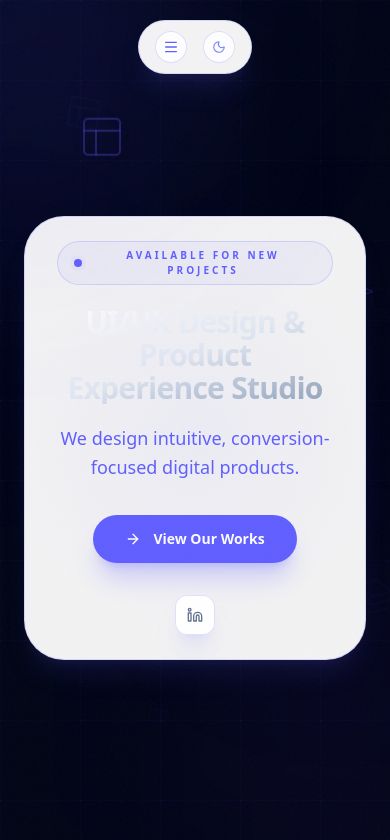
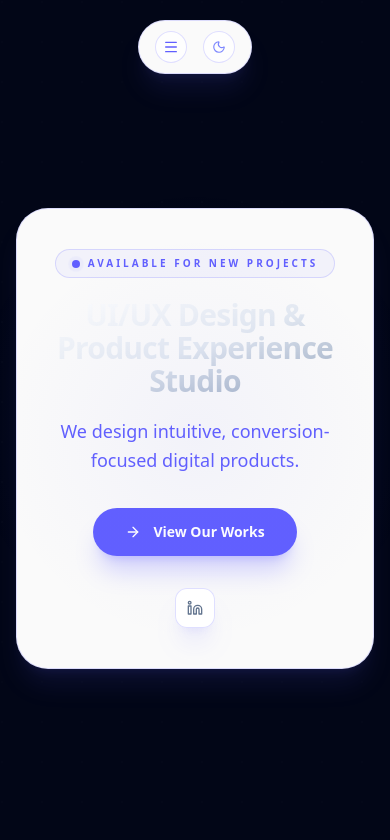
Before and after one commit to naveensajaltech/Naveen-Portfolio-UI-UX-Designer, a React (Vite) app: page / in a window 390 px wide. Shown: the top 840 px of the page. Built offline with nearby package versions, Linux system fonts and the light colour scheme; a web font is replaced by a local one.

Commit message:
feat: Conditionally render background elements on mobile
Disables background noise and floating design elements on mobile devices to improve performance. Also adjusts CSS for better scroll behavior and performance on smaller screens.

```diff
--- a/src/App.tsx
+++ b/src/App.tsx
@@ -695,10 +695,12 @@ export default function App() {
   return (
     <div className={`relative min-h-screen w-full transition-colors duration-700 font-sans ${isDarkMode ? 'bg-navy-950 text-slate-200' : 'bg-slate-50 text-slate-900'}`}>
       {/* Background Elements */}
-      <div className="noise" />
+      {!isMobile && <div className="noise" />}
       <div className="grid-bg fixed inset-0 z-0 opacity-20" />
 
       {/* Floating Micro Design Elements */}
+      {!isMobile && (
+        <>
           <FloatingIcon icon={Layout} delay={0} x="12%" y="15%" size={40} duration={15} />
           <FloatingIcon icon={Type} delay={2} x="85%" y="12%" size={32} duration={18} />
           <FloatingIcon icon={MousePointer2} delay={4} x="8%" y="65%" size={28} duration={14} />
@@ -712,8 +714,11 @@ export default function App() {
           <FloatingIcon icon={Figma} delay={4.5} x="65%" y="88%" size={32} duration={21} />
           <FloatingIcon icon={Network} delay={1} x="18%" y="45%" size={24} duration={15} />
           <FloatingIcon icon={User} delay={2.5} x="55%" y="25%" size={22} duration={19} />
+        </>
+      )}
 
       {/* Additional Subtle Background Animations */}
+      {!isMobile && (
         <div className="fixed inset-0 pointer-events-none overflow-hidden z-0">
           {[...Array(15)].map((_, i) => (
             <motion.div
@@ -756,6 +761,7 @@ export default function App() {
             className="absolute bottom-1/4 right-1/4 w-[600px] h-[600px] bg-purple-600/10 rounded-full blur-[150px]"
           />
         </div>
+      )}
 
       {/* Radial Glow */}
       <div
@@ -768,6 +774,7 @@ export default function App() {
       />
 
       {/* Custom Cursor Glow */}
+      {!isMobile && (
         <motion.div
           className="pointer-events-none fixed z-50 h-96 w-96 rounded-full bg-indigo-500/10 blur-[120px]"
           animate={{
@@ -776,16 +783,16 @@ export default function App() {
           }}
           transition={{ type: 'spring', damping: 40, stiffness: 150, mass: 0.8 }}
         />
+      )}
 
       {/* Enhanced Global Background Floating Elements */}
+      {!isMobile && (
         <div className="pointer-events-none fixed inset-0 z-0 overflow-hidden">
           {/* Large Ambient Glows */}
           <div className="absolute top-[-10%] left-[-10%] w-[50%] h-[50%] bg-indigo-500/10 blur-[120px] rounded-full animate-pulse" />
           <div className="absolute bottom-[-10%] right-[-10%] w-[50%] h-[50%] bg-purple-500/10 blur-[120px] rounded-full animate-pulse" style={{ animationDelay: '2s' }} />
 
           {/* Abstract UI Shapes */}
-        {!isMobile && (
-          <>
           <motion.div
             animate={{
               y: [0, -60, 0],
@@ -806,16 +813,10 @@ export default function App() {
             transition={{ duration: 25, repeat: Infinity, ease: "easeInOut", delay: 2 }}
             className="absolute bottom-[15%] right-[10%] w-[30rem] h-[30rem] border border-purple-500/20 rounded-full gpu"
           />
-          </>
-        )}
 
           {/* Floating Icons representing UI/UX Tools & Concepts */}
           <div className="absolute inset-0">
-          {(isMobile ? [
-            { Icon: Layout, top: '15%', left: '20%', delay: 0, size: 48 },
-            { Icon: MousePointer2, top: '35%', left: '85%', delay: 1.5, size: 36 },
-            { Icon: Monitor, top: '45%', left: '5%', delay: 1, size: 52 },
-          ] : [
+            {[
               { Icon: Layout, top: '15%', left: '20%', delay: 0, size: 48 },
               { Icon: Smartphone, top: '70%', left: '10%', delay: 3, size: 40 },
               { Icon: MousePointer2, top: '35%', left: '85%', delay: 1.5, size: 36 },
@@ -824,18 +825,18 @@ export default function App() {
               { Icon: Grid, top: '90%', left: '25%', delay: 5, size: 38 },
               { Icon: Monitor, top: '45%', left: '5%', delay: 1, size: 52 },
               { Icon: PenTool, top: '25%', left: '90%', delay: 6, size: 34 },
-          ]).map((item, i) => (
+            ].map((item, i) => (
               <motion.div
                 key={i}
                 initial={{ opacity: 0 }}
                 animate={{
                   opacity: [0.3, 0.6, 0.3],
-                y: [0, isMobile ? -20 : -50, 0],
-                x: [0, Math.sin(i) * (isMobile ? 10 : 20), 0],
-                rotate: isMobile ? 0 : [0, 360, 0]
+                  y: [0, -50, 0],
+                  x: [0, Math.sin(i) * 20, 0],
+                  rotate: [0, 360, 0]
                 }}
                 transition={{
-                duration: isMobile ? 8 : 12 + i * 2,
+                  duration: 12 + i * 2,
                   repeat: Infinity,
                   ease: "easeInOut",
                   delay: item.delay
@@ -857,6 +858,7 @@ export default function App() {
             <rect width="100%" height="100%" fill="url(#global-grid)" />
           </svg>
         </div>
+      )}
 
       {/* Navigation Bar */}
       <div className="fixed top-5 left-0 z-50 w-full px-6 md:px-10">
@@ -978,17 +980,17 @@ export default function App() {
         {activeTab === 'About' && (
           <motion.main
             key="about"
-            initial={{ opacity: 0, scale: 0.98 }}
+            initial={isMobile ? { opacity: 0 } : { opacity: 0, scale: 0.98 }}
             animate={{ opacity: 1, scale: 1 }}
-            exit={{ opacity: 0, scale: 1.02 }}
-            transition={{ duration: 0.5, ease: "easeInOut" }}
-            className="relative z-10 flex min-h-screen w-full flex-col items-center justify-center px-6 pt-32 pb-24"
+            exit={isMobile ? { opacity: 0 } : { opacity: 0, scale: 1.02 }}
+            transition={{ duration: isMobile ? 0.3 : 0.5, ease: "easeInOut" }}
+            className={`relative z-10 flex ${isMobile ? 'min-h-screen pt-24 pb-16' : 'h-screen pt-32 pb-24'} w-full flex-col items-center justify-center px-4 md:px-6`}
           >
             <motion.div
               initial={{ opacity: 0, y: 30 }}
               animate={{ opacity: 1, y: 0 }}
               transition={{ duration: 1, ease: [0.16, 1, 0.3, 1] }}
-              className={`${isDarkMode ? 'glass' : 'bg-white'} relative flex flex-col items-center max-w-5xl w-full py-6 md:py-10 px-8 md:px-16 rounded-[40px] text-center overflow-hidden shadow-2xl shadow-indigo-500/10 dark:shadow-black/40 group border border-indigo-500/20 dark:border-white/10 gpu`}
+              className={`${isDarkMode ? 'glass' : 'bg-white'} relative flex flex-col items-center max-w-5xl w-full py-10 md:py-10 px-6 md:px-16 rounded-[32px] md:rounded-[40px] text-center overflow-hidden shadow-2xl shadow-indigo-500/10 dark:shadow-black/40 group border border-indigo-500/20 dark:border-white/10 gpu`}
             >
               {/* Liquid Glass Shine Effect on Border Strokes - Dark Mode Only */}
               {isDarkMode && !isMobile && (
@@ -1113,17 +1115,18 @@ export default function App() {
             initial={{ opacity: 0 }}
             animate={{ opacity: 1 }}
             exit={{ opacity: 0 }}
-            className="relative z-10 flex h-screen w-full overflow-hidden pt-20 pb-12 px-6 md:px-20 flex-col"
+            transition={{ duration: isMobile ? 0.3 : 0.5 }}
+            className={`relative z-10 flex ${isMobile ? 'min-h-screen pt-24 pb-12' : 'h-screen pt-20 pb-12'} w-full overflow-hidden px-4 md:px-20 flex-col`}
           >
             {/* Header */}
             <motion.div
               initial={{ opacity: 0, y: -20 }}
               animate={{ opacity: 1, y: 0 }}
-              className="mb-8 flex items-end justify-between"
+              className="mb-6 md:mb-8 flex items-end justify-between"
             >
               <div>
                 <h2 className="text-[10px] font-black uppercase tracking-[0.8em] text-indigo-500 mb-2">Portfolio</h2>
-                <h1 className={`text-3xl md:text-5xl font-black tracking-tight bg-clip-text text-transparent ${isDarkMode ? 'bg-gradient-to-br from-white via-slate-200 to-slate-400' : 'bg-gradient-to-br from-[#625FFF] via-[#8B5CF6] to-[#D946EF]'}`}>Selected Works</h1>
+                <h1 className={`text-2xl md:text-5xl font-black tracking-tight bg-clip-text text-transparent ${isDarkMode ? 'bg-gradient-to-br from-white via-slate-200 to-slate-400' : 'bg-gradient-to-br from-[#625FFF] via-[#8B5CF6] to-[#D946EF]'}`}>Selected Works</h1>
               </div>
               <div className="hidden md:block text-[10px] font-mono text-slate-400 uppercase tracking-[0.4em] font-medium">
                 Case Studies & Experiments
@@ -1131,8 +1134,8 @@ export default function App() {
             </motion.div>
 
             {/* Works Grid */}
-            <div className="flex-1 min-h-0 overflow-y-auto pr-2 custom-scrollbar">
-              <div className="grid grid-cols-1 md:grid-cols-3 gap-6 h-full">
+            <div className={`flex-1 ${isMobile ? 'overflow-visible' : 'min-h-0 overflow-y-auto'} pr-2 custom-scrollbar`}>
+              <div className="grid grid-cols-1 md:grid-cols-3 gap-6">
                 {projects.map((project, index) => (
                   <WorkCard key={project.title} project={project} index={index} isDarkMode={isDarkMode} isMobile={isMobile} />
                 ))}
@@ -1147,17 +1150,18 @@ export default function App() {
             initial={{ opacity: 0 }}
             animate={{ opacity: 1 }}
             exit={{ opacity: 0 }}
-            className="relative z-10 flex h-screen w-full overflow-hidden pt-20 pb-12 px-6 md:px-20 flex-col"
+            transition={{ duration: isMobile ? 0.3 : 0.5 }}
+            className={`relative z-10 flex ${isMobile ? 'min-h-screen pt-24 pb-12' : 'h-screen pt-20 pb-12'} w-full overflow-hidden px-4 md:px-20 flex-col`}
           >
             {/* Header */}
             <motion.div
               initial={{ opacity: 0, y: -20 }}
               animate={{ opacity: 1, y: 0 }}
-              className="mb-10 flex items-end justify-between"
+              className="mb-6 md:mb-10 flex items-end justify-between"
             >
               <div>
                 <h2 className="text-[10px] font-black uppercase tracking-[0.8em] text-indigo-500 mb-2">Capabilities</h2>
-                <h1 className={`text-3xl md:text-5xl font-black tracking-tight bg-clip-text text-transparent ${isDarkMode ? 'bg-gradient-to-br from-white via-slate-200 to-slate-400' : 'bg-gradient-to-br from-[#625FFF] via-[#8B5CF6] to-[#D946EF]'}`}>Strategic Design</h1>
+                <h1 className={`text-2xl md:text-5xl font-black tracking-tight bg-clip-text text-transparent ${isDarkMode ? 'bg-gradient-to-br from-white via-slate-200 to-slate-400' : 'bg-gradient-to-br from-[#625FFF] via-[#8B5CF6] to-[#D946EF]'}`}>Strategic Design</h1>
               </div>
               <div className="hidden md:block text-[10px] font-mono text-slate-400 uppercase tracking-[0.4em] font-medium">
                 Precision & Purpose
@@ -1165,10 +1169,10 @@ export default function App() {
             </motion.div>
 
             {/* Split Layout - Static (No Scroll) */}
-            <div className="flex-1 min-h-0 flex flex-col justify-center">
+            <div className={`flex-1 ${isMobile ? 'overflow-visible' : 'min-h-0 flex flex-col justify-center'}`}>
               <div className="grid grid-cols-1 md:grid-cols-2 lg:grid-cols-3 gap-4 lg:gap-8 max-w-7xl mx-auto w-full">
                 {services.map((service, index) => (
-                  <div key={service.title} className="h-[180px] lg:h-[220px]">
+                  <div key={service.title} className={isMobile ? 'h-auto' : 'h-[180px] lg:h-[220px]'}>
                     <ServiceCard service={service} index={index} isDarkMode={isDarkMode} isMobile={isMobile} />
                   </div>
                 ))}
@@ -1183,7 +1187,8 @@ export default function App() {
             initial={{ opacity: 0 }}
             animate={{ opacity: 1 }}
             exit={{ opacity: 0 }}
-            className="relative z-10 flex h-screen w-full overflow-hidden pt-20 pb-12 px-6 md:px-20 flex-col"
+            transition={{ duration: isMobile ? 0.3 : 0.5 }}
+            className={`relative z-10 flex ${isMobile ? 'min-h-screen pt-24 pb-12' : 'h-screen pt-20 pb-12'} w-full overflow-hidden px-4 md:px-20 flex-col`}
           >
             {/* Section Specific Background Animation */}
             <div className="absolute inset-0 pointer-events-none z-0">
@@ -1222,7 +1227,7 @@ export default function App() {
             >
               <div>
                 <h2 className="text-[10px] font-black uppercase tracking-[0.8em] text-indigo-500 mb-2">Tech Stack</h2>
-                <h1 className={`text-3xl md:text-5xl font-black tracking-tight bg-clip-text text-transparent ${isDarkMode ? 'bg-gradient-to-br from-white via-slate-200 to-slate-400' : 'bg-gradient-to-br from-[#625FFF] via-[#8B5CF6] to-[#D946EF]'}`}>Our Toolkit</h1>
+                <h1 className={`text-2xl md:text-5xl font-black tracking-tight bg-clip-text text-transparent ${isDarkMode ? 'bg-gradient-to-br from-white via-slate-200 to-slate-400' : 'bg-gradient-to-br from-[#625FFF] via-[#8B5CF6] to-[#D946EF]'}`}>Our Toolkit</h1>
               </div>
               <div className="hidden md:block text-[10px] font-mono text-slate-400 uppercase tracking-[0.4em] font-medium">
                 Professional Software & Hardware
@@ -1230,10 +1235,10 @@ export default function App() {
             </motion.div>
 
             {/* Tools Grid - Optimized for Single Section (No Scroll) */}
-            <div className="flex-1 min-h-0 flex flex-col justify-center relative z-10">
+            <div className={`flex-1 ${isMobile ? 'overflow-visible' : 'min-h-0 flex flex-col justify-center'} relative z-10`}>
               <div className="grid grid-cols-2 sm:grid-cols-3 md:grid-cols-4 lg:grid-cols-5 gap-3 lg:gap-6 max-w-6xl mx-auto w-full">
                 {tools.map((tool, index) => (
-                  <div key={tool.name} className="h-[160px] lg:h-[180px]">
+                  <div key={tool.name} className={isMobile ? 'h-auto' : 'h-[160px] lg:h-[180px]'}>
                     <ToolCard tool={tool} index={index} isDarkMode={isDarkMode} isMobile={isMobile} />
                   </div>
                 ))}
@@ -1245,14 +1250,16 @@ export default function App() {
         {activeTab === 'Contact' && (
           <motion.main
             key="contact"
-            initial={{ opacity: 0, y: 20 }}
+            initial={isMobile ? { opacity: 0 } : { opacity: 0, y: 20 }}
             animate={{ opacity: 1, y: 0 }}
-            exit={{ opacity: 0, y: -20 }}
-            className="relative z-10 flex min-h-screen w-full flex-col items-center justify-center px-6 md:px-20 pt-32 pb-40"
+            exit={isMobile ? { opacity: 0 } : { opacity: 0, y: -20 }}
+            transition={{ duration: isMobile ? 0.3 : 0.5 }}
+            className={`relative z-10 flex ${isMobile ? 'min-h-screen pt-24 pb-24' : 'h-screen pt-32 pb-40'} w-full flex-col items-center justify-center px-4 md:px-20`}
           >
             {/* Section Specific Background Animation */}
             <div className="absolute inset-0 pointer-events-none z-0 overflow-hidden">
               <div className={`absolute inset-0 ${isDarkMode ? 'bg-[radial-gradient(circle_at_50%_50%,rgba(99,102,241,0.08),transparent_70%)]' : 'bg-slate-50'}`} />
+              {!isMobile && (
                 <motion.div
                   animate={{
                     scale: [1, 1.15, 1],
@@ -1261,10 +1268,11 @@ export default function App() {
                   transition={{ duration: 15, repeat: Infinity, ease: "easeInOut" }}
                   className={`absolute top-1/2 left-1/2 -translate-x-1/2 -translate-y-1/2 w-[1200px] h-[1200px] ${isDarkMode ? 'bg-indigo-500/5' : 'bg-indigo-500/2'} rounded-full blur-[150px]`}
                 />
+              )}
             </div>
 
             <div className="max-w-6xl w-full relative z-10">
-              <div className="grid grid-cols-1 lg:grid-cols-2 gap-16 lg:gap-32 items-center">
+              <div className="grid grid-cols-1 lg:grid-cols-2 gap-12 md:gap-16 lg:gap-32 items-center">
                 {/* Left Section: Text Content */}
                 <motion.div
                   initial={{ opacity: 0, x: -40 }}
@@ -1276,24 +1284,24 @@ export default function App() {
                     initial={{ opacity: 0, y: 10 }}
                     animate={{ opacity: 1, y: 0 }}
                     transition={{ delay: 0.2 }}
-                    className="inline-flex items-center space-x-3 mb-6"
+                    className="inline-flex items-center space-x-3 mb-4 md:mb-6"
                   >
                     <div className="h-px w-8 bg-indigo-500" />
                     <span className="text-[10px] font-black uppercase tracking-[0.8em] text-indigo-500">Connection</span>
                   </motion.div>
 
-                  <h1 className={`text-5xl md:text-7xl lg:text-8xl font-black tracking-tighter bg-clip-text text-transparent mb-8 leading-[0.9] text-balance ${isDarkMode ? 'bg-gradient-to-br from-white via-slate-200 to-slate-400' : 'bg-gradient-to-br from-[#625FFF] via-[#8B5CF6] to-[#D946EF]'}`}>
+                  <h1 className={`text-4xl md:text-7xl lg:text-8xl font-black tracking-tighter bg-clip-text text-transparent mb-6 md:mb-8 leading-[0.9] text-balance ${isDarkMode ? 'bg-gradient-to-br from-white via-slate-200 to-slate-400' : 'bg-gradient-to-br from-[#625FFF] via-[#8B5CF6] to-[#D946EF]'}`}>
                     Let's <span className="text-indigo-500 italic serif">Work</span> Together.
                   </h1>
 
-                  <p className="text-slate-500 dark:text-slate-400 max-w-md text-base md:text-lg font-medium leading-relaxed opacity-100 dark:opacity-70">
+                  <p className="text-slate-500 dark:text-slate-400 max-w-md text-sm md:text-lg font-medium leading-relaxed opacity-100 dark:opacity-70">
                     I'm currently available for new projects and design collaborations.
                     Let's build something exceptional.
                   </p>
                 </motion.div>
 
                 {/* Right Section: Contact Cards */}
-                <div className="grid grid-cols-1 gap-8">
+                <div className="grid grid-cols-1 gap-4 md:gap-8">
                   <ContactCard
                     icon={Mail}
                     label="Email Address"
--- a/src/index.css
+++ b/src/index.css
@@ -8,10 +8,18 @@
   --color-navy-950: #020617;
 }
 
+html, body {
+  height: 100%;
+  margin: 0;
+  padding: 0;
+}
+
 @layer base {
   body {
     @apply bg-slate-50 text-slate-900 antialiased selection:bg-indigo-500/30 transition-colors duration-700;
-    overflow: hidden;
+    overflow-x: hidden;
+    overflow-y: auto;
+    -webkit-overflow-scrolling: touch;
   }
   .dark body {
     @apply bg-navy-950 text-slate-200;
@@ -27,8 +35,8 @@
   /* Disable heavy blur on mobile for better performance */
   @media (max-width: 768px) {
     .glass {
-      backdrop-filter: blur(4px);
-      @apply bg-white/95 dark:bg-navy-900/90;
+      backdrop-filter: blur(2px);
+      @apply bg-white/98 dark:bg-navy-900/95;
     }
   }
 
```
Lines whose indentation alone changed are shown as unchanged.
